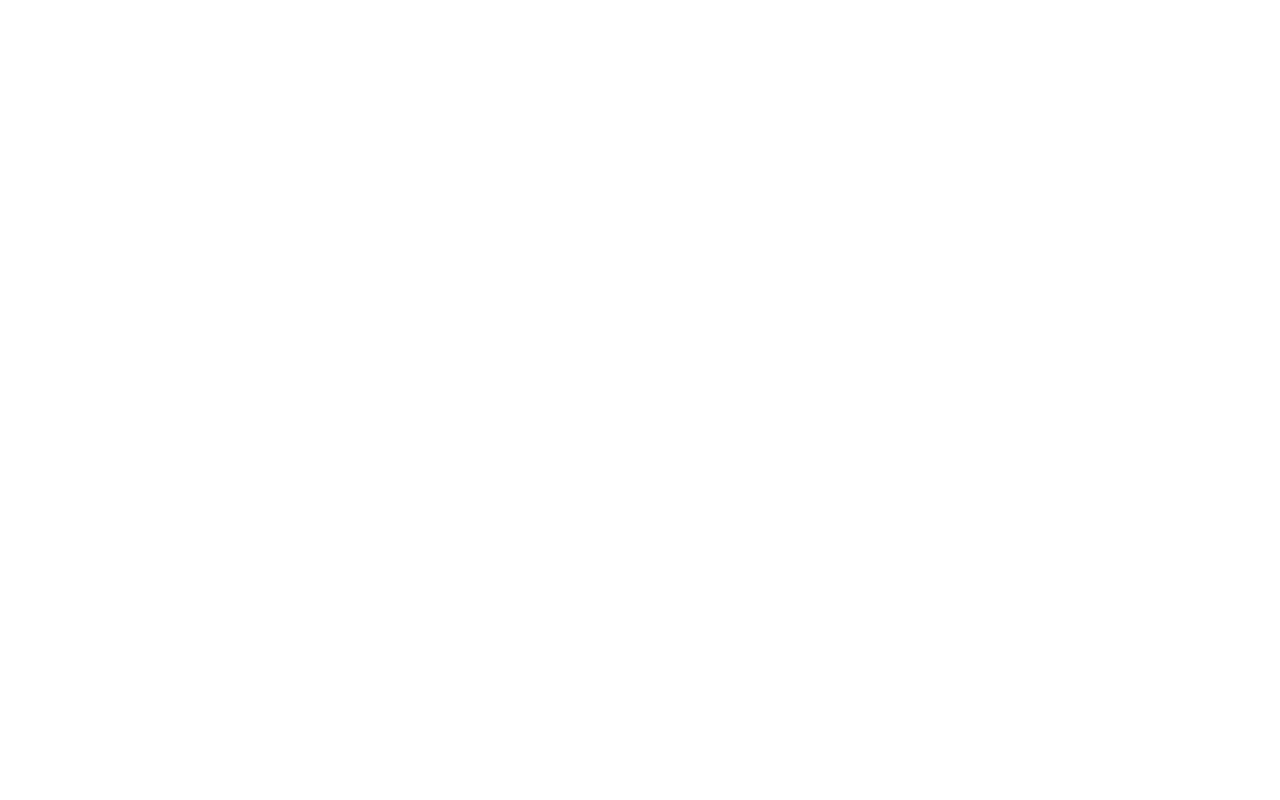
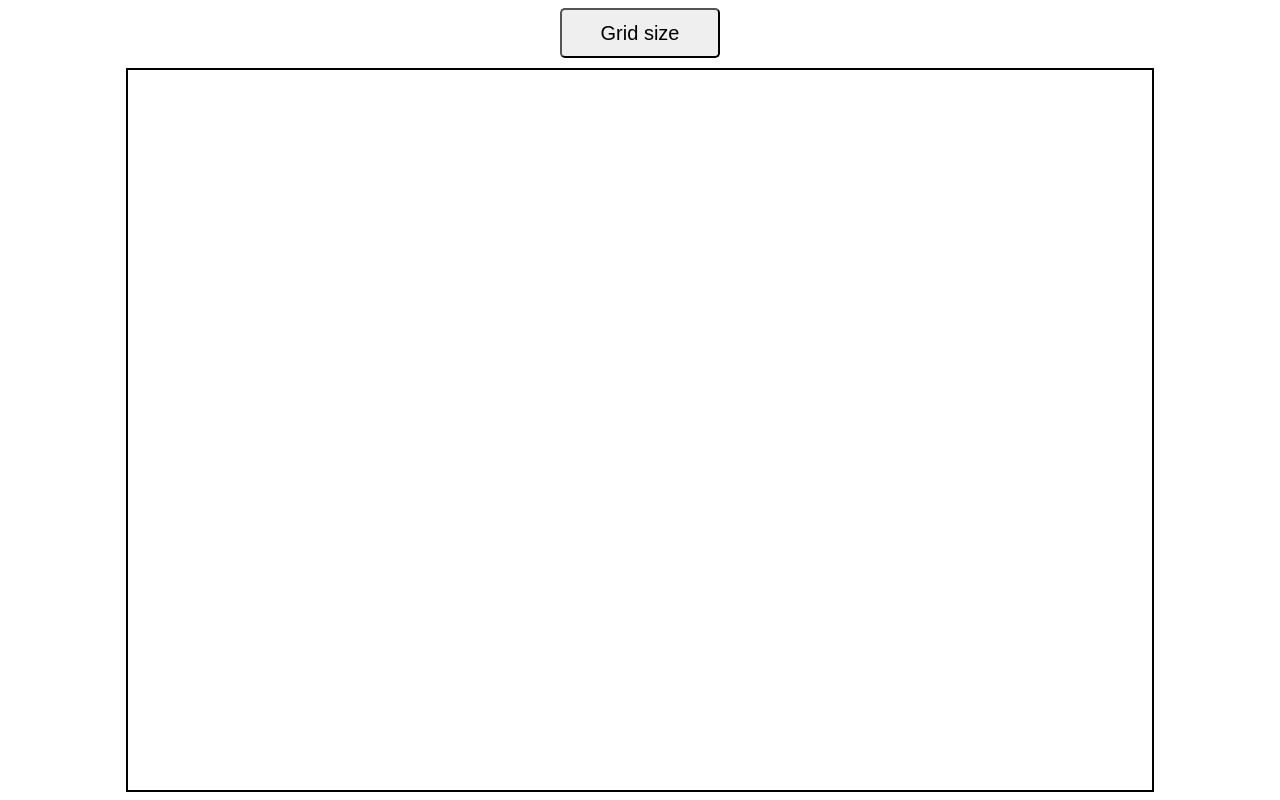
Before and after one commit to SilverWolf15/etch-a-sketch, a plain HTML site: page index.html in a window 1280 px wide. Drawn offline with Linux system fonts and the light colour scheme.

Commit message:
Add grid and colors on hover

```diff
--- a/index.html
+++ b/index.html
@@ -7,6 +7,8 @@
     <title>Etch-a-sketch</title>
 </head>
 <body>
+    <button class="set-size">Grid size</button>
+    <div class="container"></div>
     <script src="scipt.js" defer></script>
 </body>
 </html>
--- a/scipt.js
+++ b/scipt.js
@@ -0,0 +1,36 @@
+let size = document.querySelector(".set-size");
+let gridSize = 16;
+let gridArray = [];
+let container = document.querySelector(".container");
+
+function getGridSize() {
+    getSize = parseInt(prompt("Enter the number of squares per side"));
+    gridSize = isNaN(getSize) ? 16 : (getSize>100 || getSize<1) ? 16 : getSize;
+    generateGrid();
+}
+
+function randomColor() {
+    red = Math.floor(Math.random() * 255);
+    green = Math.floor(Math.random() * 255);
+    blue = Math.floor(Math.random() * 255);
+
+    return `rgb(${red}, ${green}, ${blue})`;
+}
+
+function generateGrid() {
+    gridArray = [];
+    for(let i=0; i<(gridSize*gridSize); i++) {
+        gridArray[i] = document.createElement("div");
+        gridArray[i].style.cssText = `display: flex; flex: 1 0 calc(100% / ${gridSize});`;
+    }
+    container.replaceChildren(...gridArray);
+
+    gridArray.forEach(element => {
+        element.addEventListener("mouseenter", () => {
+            element.style["background-color"] = randomColor();
+        })
+    });
+}
+
+generateGrid();
+size.addEventListener("click", getGridSize);
--- a/style.css
+++ b/style.css
@@ -0,0 +1,22 @@
+body {
+    display: flex;
+    justify-content: center;
+    align-items: center;
+    flex-direction: column;
+    gap: 10px;
+}
+
+.container {
+    display: flex;
+    width: 1024px;
+    min-height: 90vh;
+    flex-wrap: wrap;
+    border: 2px solid black;
+}
+
+.set-size {
+    width: 160px;
+    height: 50px;
+    font-size: 20px;
+    border-radius: 5px;
+}
```
